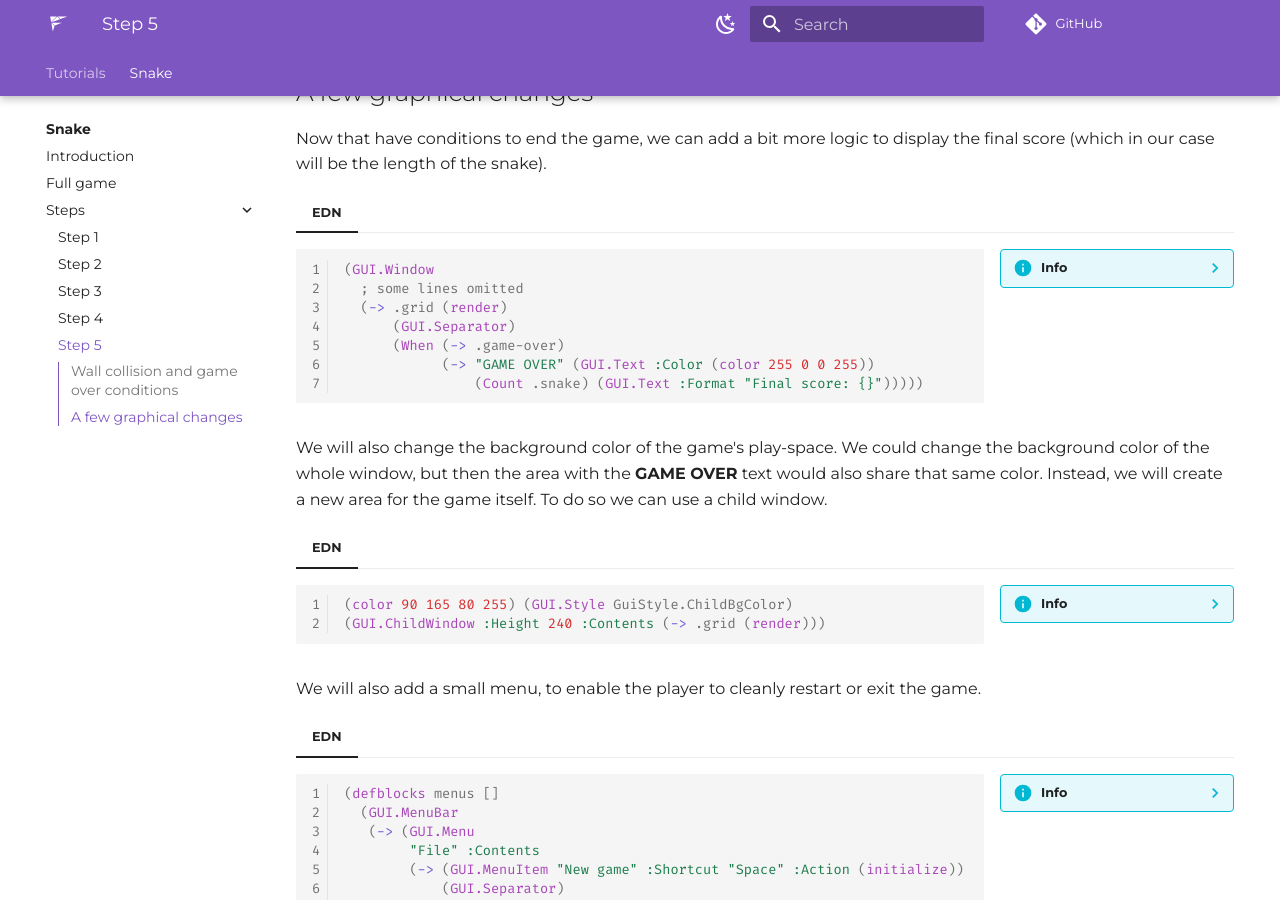
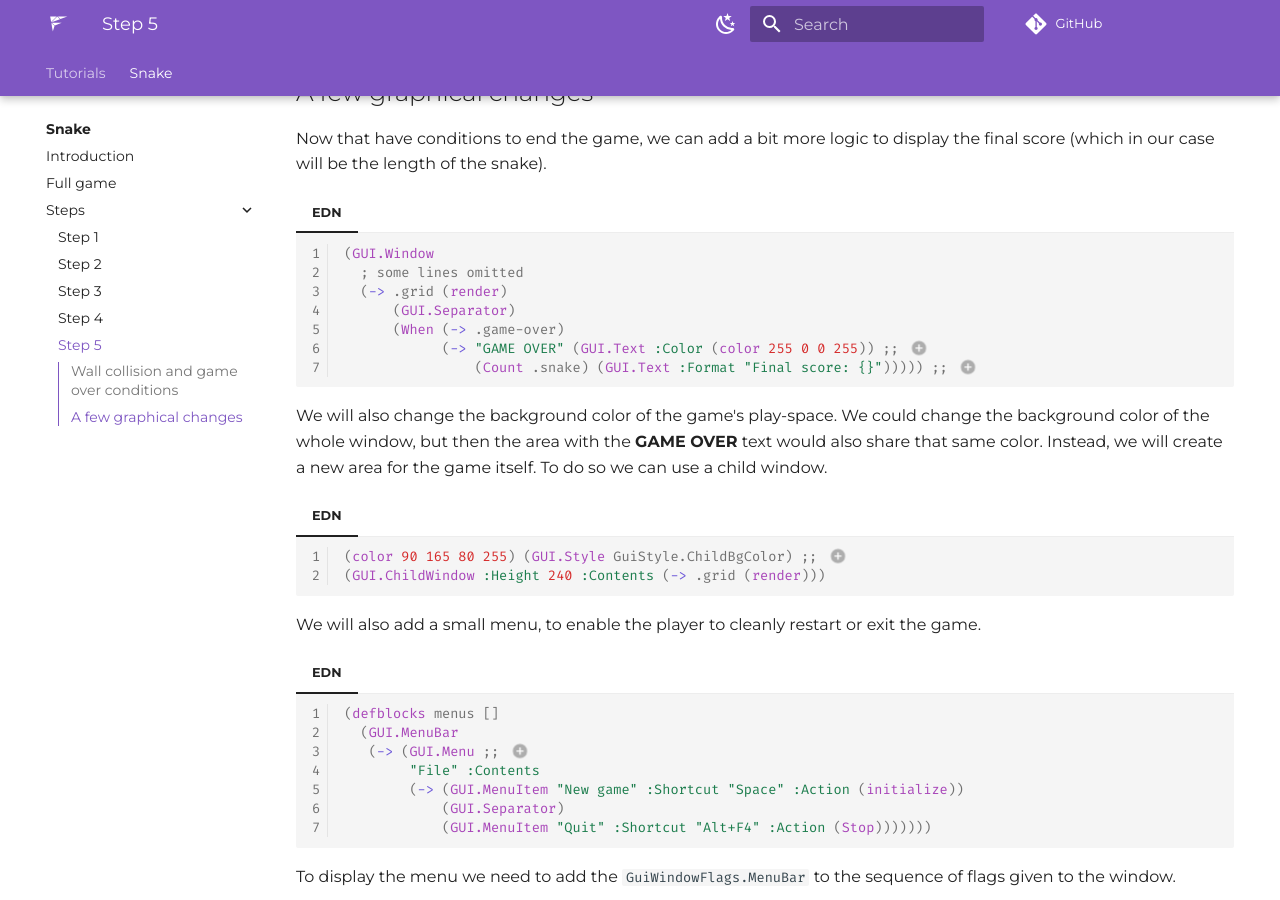
Before and after one commit to fragcolor-xyz/shards-examples, an MkDocs documentation site: the page built from tutorials/snake/steps/step-5.md, in a window 1280 px wide and 900 px high, scrolled down 995 px. Built offline with MkDocs 1.6.1 and Material for MkDocs 9.7.7, drawn with Linux system fonts in a browser that asks for light colours; comment, search, counter and statistics services are not loaded; some of the changed lines change nothing that is shown.

Commit message:
Use code annotations on step-5.md page
Replace `Info` tab with code annotations in sample-code windows.

````diff
--- a/tutorials/snake/steps/step-5.md
+++ b/tutorials/snake/steps/step-5.md
@@ -40,52 +40,45 @@ Now that have conditions to end the game, we can add a bit more logic to display
 
 === "EDN"
 
-    ??? info inline end
-        [`(GUI.Text)`](https://docs.fragcolor.xyz/blocks/GUI/Text/) has a few optional parameters:
-
-        - `:Format`: where `{}` is replaced by the input value.
-        - `:Color`: to use a different color.
-
-        `color` is a built-in types that represents a RGBA color, where each component is a value in the `[0, 255]` range.
-
-    ```clojure linenums="1"
+    ```{.clojure .annotate linenums="1"}
     (GUI.Window
       ; some lines omitted
       (-> .grid (render)
           (GUI.Separator)
           (When (-> .game-over)
-                (-> "GAME OVER" (GUI.Text :Color (color 255 0 0 255))
-                    (Count .snake) (GUI.Text :Format "Final score: {}")))))
+                (-> "GAME OVER" (GUI.Text :Color (color 255 0 0 255)) ;; (1)
+                    (Count .snake) (GUI.Text :Format "Final score: {}"))))) ;; (2)
     ```
+
+    1. `:Color` is an optional parameter for [`(GUI.Text)`](https://docs.fragcolor.xyz/blocks/GUI/Text/). It specifies the color of the dsiplay text using `color` (which is a built-in type that represents a RGBA color, where each component is a value in the `[0, 255]` range.)
+    2. `:Format` is an optional parameter for [`(GUI.Text)`](https://docs.fragcolor.xyz/blocks/GUI/Text/). It replaces `{}` in a given string by the input value.
 
 We will also change the background color of the game's play-space. We could change the background color of the whole window, but then the area with the **GAME OVER** text  would also share that same color. Instead, we will create a new area for the game itself. To do so we can use a child window.
 
 === "EDN"
 
-    ??? info inline end
-        [`(GUI.Style)`](https://docs.fragcolor.xyz/blocks/GUI/Style/) lets modify a UI style setting identified by the `GuiStyle` enum.
-
-    ```clojure linenums="1"
-    (color 90 165 80 255) (GUI.Style GuiStyle.ChildBgColor)
+    ```{.clojure .annotate linenums="1"}
+    (color 90 165 80 255) (GUI.Style GuiStyle.ChildBgColor) ;; (1)
     (GUI.ChildWindow :Height 240 :Contents (-> .grid (render)))
     ```
+
+    1. [`(GUI.Style)`](https://docs.fragcolor.xyz/blocks/GUI/Style/) lets you modify a UI style setting identified by the `GuiStyle` enum.
 
 We will also add a small menu, to enable the player to cleanly restart or exit the game.
 
 === "EDN"
 
-    ??? info inline end
-        [`(GUI.Menu)`](https://docs.fragcolor.xyz/blocks/GUI/Menu/) contains one or more [`(GUI.MenuItem)`](https://docs.fragcolor.xyz/blocks/GUI/MenuItem/) and is hosted in a [`(GUI.MenuBar)`](https://docs.fragcolor.xyz/blocks/GUI/MenuBar/).
-
-    ```clojure linenums="1"
+    ```{.clojure .annotate linenums="1"}
     (defblocks menus []
       (GUI.MenuBar
-       (-> (GUI.Menu
+       (-> (GUI.Menu ;; (1)
             "File" :Contents
             (-> (GUI.MenuItem "New game" :Shortcut "Space" :Action (initialize))
                 (GUI.Separator)
                 (GUI.MenuItem "Quit" :Shortcut "Alt+F4" :Action (Stop)))))))
     ```
+
+    1. [`(GUI.Menu)`](https://docs.fragcolor.xyz/blocks/GUI/Menu/) contains one or more [`(GUI.MenuItem)`](https://docs.fragcolor.xyz/blocks/GUI/MenuItem/) and is hosted in a [`(GUI.MenuBar)`](https://docs.fragcolor.xyz/blocks/GUI/MenuBar/).
 
 To display the menu we need to add the `GuiWindowFlags.MenuBar` to the sequence of flags given to the window.
 
````
